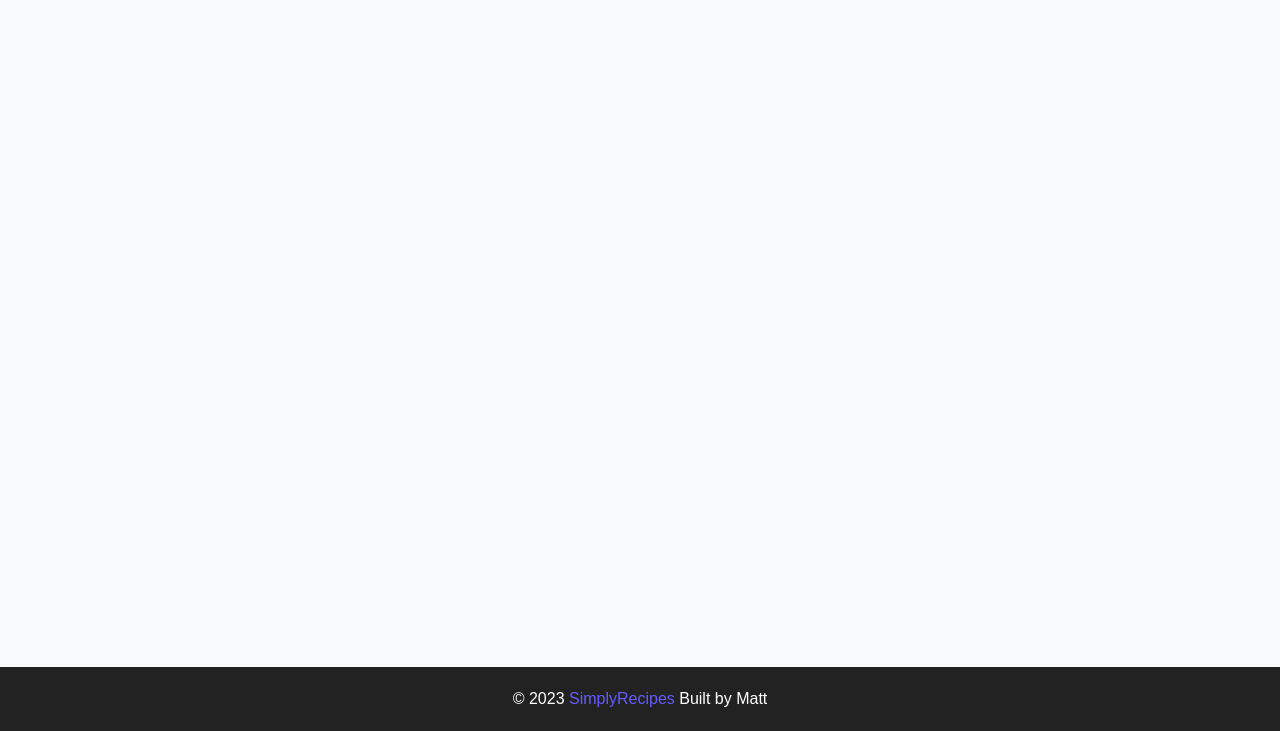
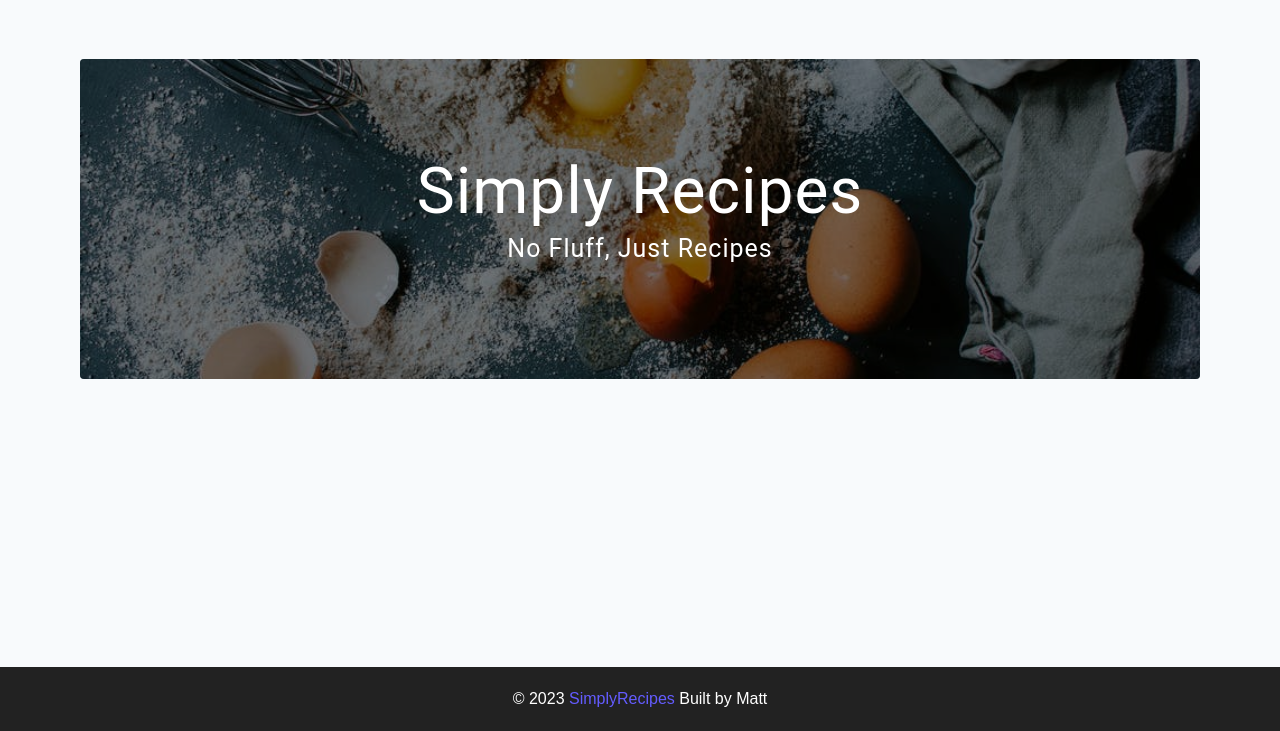
Before and after one commit to MattUnderscoreZhang/FrontEndTutorials, a plain HTML site: page index.html in a window 1280 px wide. Shown: the part 69-800 px from the top of the page. Drawn offline with Linux system fonts and the light colour scheme.

Commit message:
Home page hero text

```diff
--- a/css/main.css
+++ b/css/main.css
@@ -370,3 +370,46 @@ Footer
 .footer-logo {
     color: var(--primary-500);
 }
+
+/*
+===============
+Hero
+===============
+*/
+
+.hero {
+    height: 40vh;
+    background: url('../assets/main.jpeg') center/cover no-repeat;
+    margin-bottom: 2rem;
+    border-radius: var(--borderRadius);
+    position: relative;
+}
+.hero-container {
+    position: absolute;
+    width: 100%;
+    height: 100%;
+    top: 0;
+    left: 0;
+    background: rgba(0, 0, 0, 0.4);
+    border-radius: var(--borderRadius);
+    display: flex;
+    align-items: center;
+    justify-content: center;
+}
+.hero-text {
+    text-align: center;
+    color: var(--white);
+}
+
+@media only screen and (min-width: 768px) {
+    .hero-text h1 {
+        font-size: 4rem;
+        margin-bottom: 0;
+    }
+}
+
+/*
+===============
+
+===============
+*/
--- a/index.html
+++ b/index.html
@@ -43,7 +43,17 @@
         </nav>
         <!-- end of nav -->
         <!-- main -->
-        <main class="page"></main>
+        <main class="page">
+            <!-- header -->
+            <header class="hero">
+                <div class="hero-container">
+                    <div class="hero-text">
+                        <h1>simply recipes</h1>
+                        <h4>no fluff, just recipes</h4>
+                    </div>
+                </div>
+            </header>
+        </main>
         <!-- end of main -->
         <!-- footer -->
         <footer class="page-footer">
```
